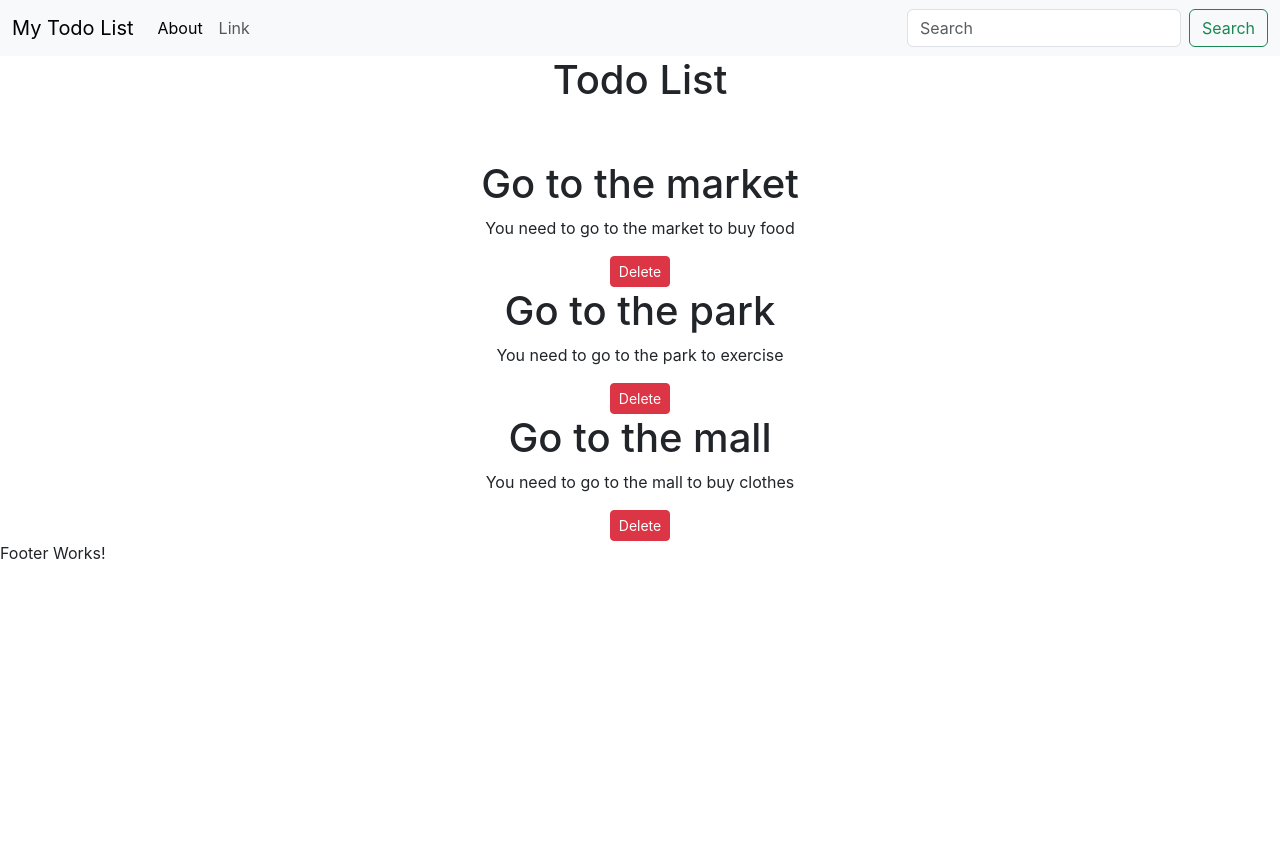
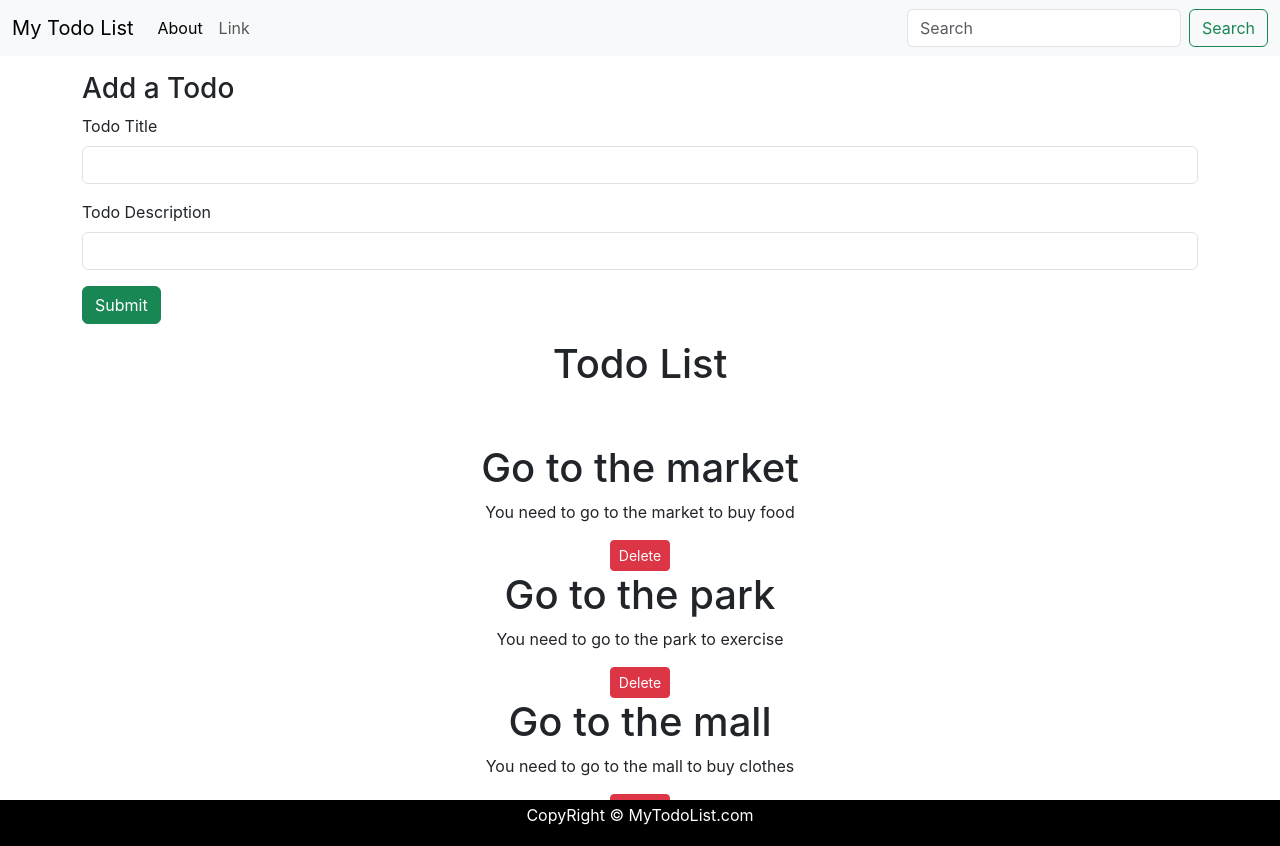
Before and after one commit to Yug912/Todo-s-List, a React (Create React App) app: page / in a window 1280 px wide. Before the commit the page ends 800 px from the top, so only its background shows below. Built offline with nearby package versions, Linux system fonts and the light colour scheme.

Commit message:
footer,add todo files

```diff
--- a/src/App.js
+++ b/src/App.js
@@ -2,6 +2,7 @@
 import './App.css';
 import Footer from './MyComponent/Footer';
 import Header from './MyComponent/header';
+import AddTodo from './MyComponent/AddTodo';
 import Todos from './MyComponent/Todos';
 import {useState} from 'react';
 function App() {
@@ -31,6 +32,7 @@ function App() {
   return (
     <>
        <Header Title="My Todo List" searchbar={true} />
+       <AddTodo />
        <Todos todo={todos} onDelete={onDelete} />
        <Footer />
 
--- /dev/null
+++ b/src/MyComponent/AddTodo.js
@@ -0,0 +1,25 @@
+import React from 'react'
+
+const AddTodo = () => {
+  return (
+    <div className="container my-3">
+        <h3>Add a Todo</h3>
+    <form >
+
+  <div class="mb-3">
+    <label for="title" class="form-label">Todo Title</label>
+    <input type="text" class="form-control" id="title" aria-describedby="emailHelp"/>
+
+  </div>
+  <div class="mb-3">
+    <label for="description" class="form-label">Todo Description</label>
+    <input type="text" class="form-control" id="description"/>
+  </div>
+
+  <button type="submit" class="btn btn-primary btn-success">Submit</button>
+</form>
+</div>
+  )
+}
+
+export default AddTodo
--- a/src/MyComponent/Footer.js
+++ b/src/MyComponent/Footer.js
@@ -1,10 +1,10 @@
 import React from 'react'
-
+import './footer.css';
 const Footer = () => {
   return (
-    <div>
-      <p>Footer Works!</p>
-    </div>
+    <footer className="footer">
+      <p>CopyRight &copy; MyTodoList.com </p>
+    </footer>
   )
 }
 
--- /dev/null
+++ b/src/MyComponent/footer.css
@@ -0,0 +1,9 @@
+.footer{
+    position:absolute;
+    top:100vh;
+    width:100%;
+    background-color: black;
+    color: white;
+    text-align: center;
+    padding: 3px 0;
+}
```
